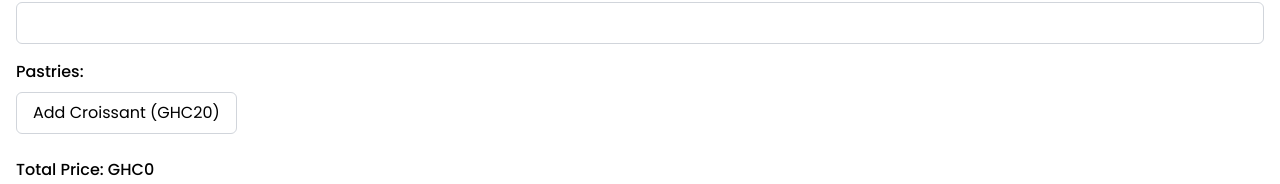
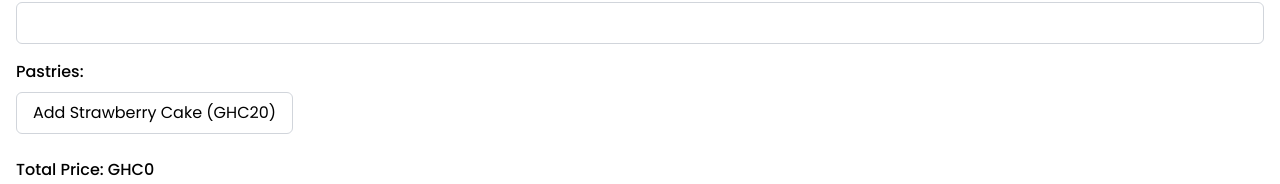
Before and after one commit to larissa-azuma/sweettooth-app, a React (Vite) app: page /buypage in a window 1280 px wide. Shown: the part 184-368 px from the top of the page. Built offline with nearby package versions, Linux system fonts and the light colour scheme.

Commit message:
Buypage updated

```diff
--- a/src/components/Pastries.jsx
+++ b/src/components/Pastries.jsx
@@ -19,7 +19,7 @@ const Pastries = () => {
       <div className="md:grid grid-cols-4 gap-4  justify-center">
         <PastriesCard img={img1} title="Strawberry Cake" price="GHC450" />
         <PastriesCard img={img2} title="Cotton Cake" price="GHC190" />
-        <PastriesCard img={img3} title="Forest Cake" price="GHC100" />
+        <PastriesCard img={img3} title="Icy Cake" price="GHC100" />
         <PastriesCard img={img4} title="Strawcream cake" price="GHC100" />
         <PastriesCard img={img5} title="Shadow Cake" price="GHC405" />
         <PastriesCard img={pic9} title="Snowy" price="GHC405" />
--- a/src/page/Buypage.jsx
+++ b/src/page/Buypage.jsx
@@ -65,7 +65,7 @@ const Buypage = () => {
             onClick={() => handleAddPastry('Shadow Cake', 20)}
             className="mr-2 mb-2 px-4 py-2 border border-gray-300 rounded-md focus:outline-none focus:ring-2 focus:ring-blue-500"
           >
-            Add Croissant (GHC20)
+            Add Strawberry Cake (GHC20)
           </button>
           {/* <button
             onClick={() => handleAddPastry('Donut', 15)}
```
